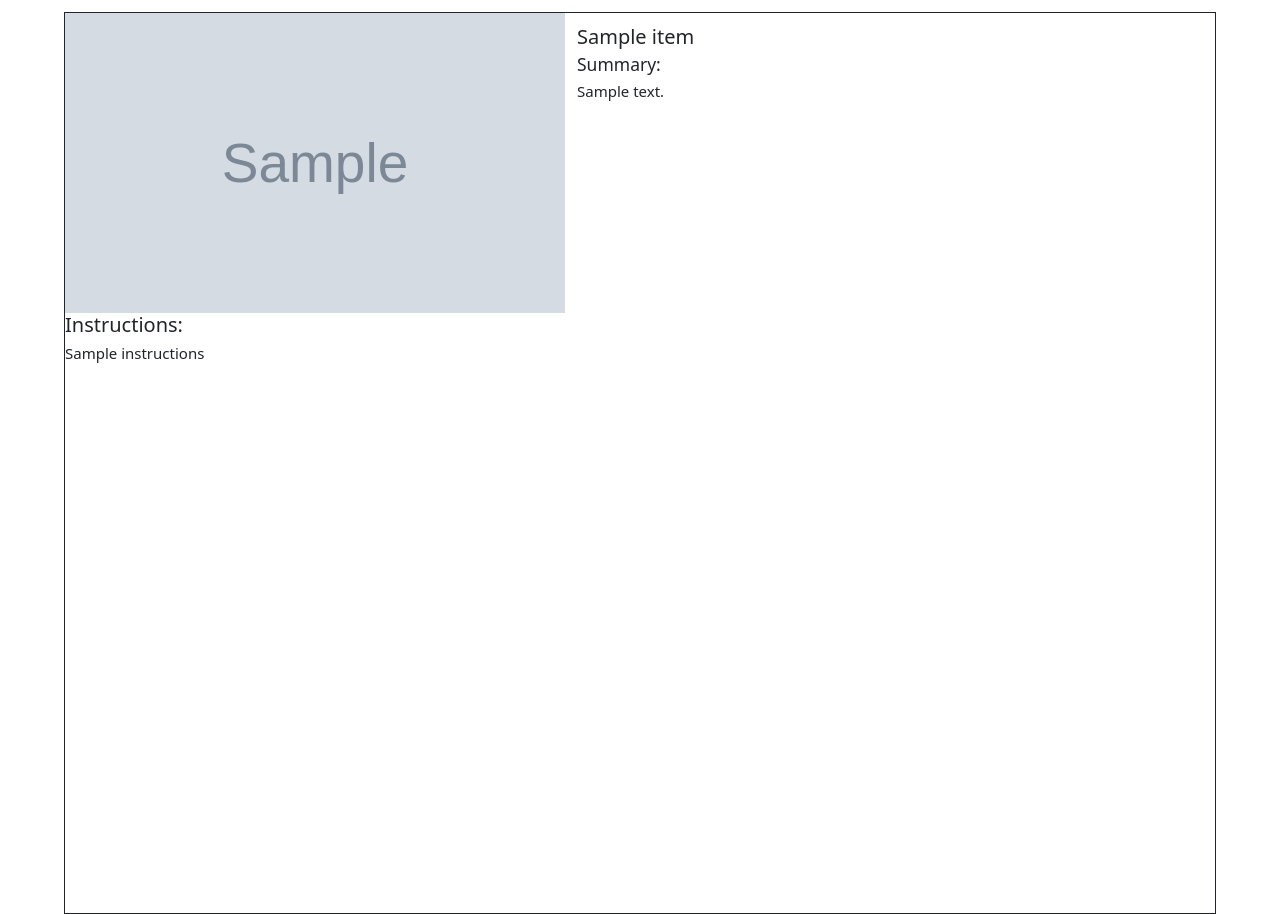
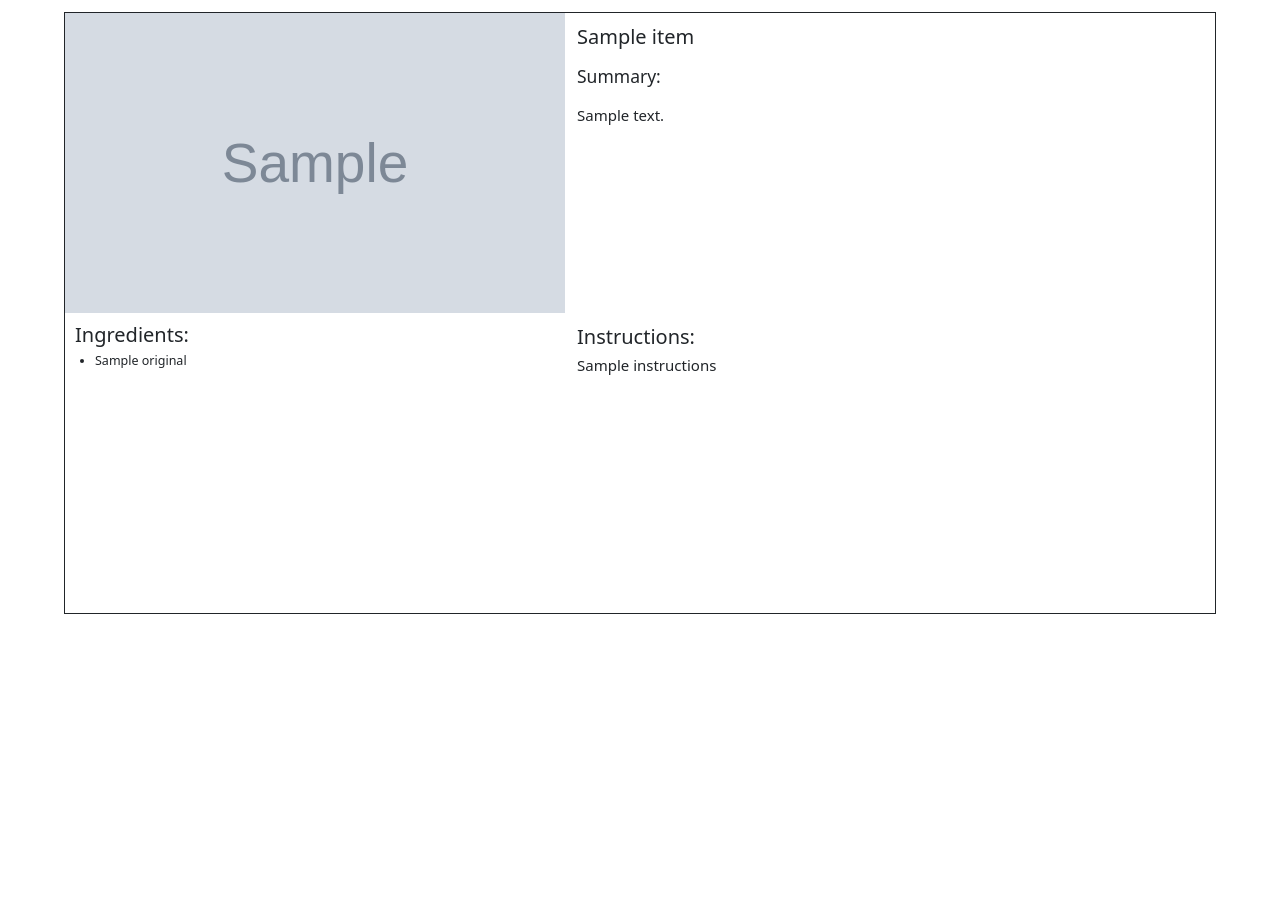
Before and after one commit to Shahabr99/Foodies, a Flask app: page /recipe/1 in a window 1280 px wide. Shown: the part 120-1034 px from the top of the page. After the commit the page ends 734 px from the top, so only its background shows below. Run offline with Flask 3, Linux system fonts and the light colour scheme; tables that the repository leaves empty hold one stand-in row (values such as "Sample post"); grey boxes marked "Sample" are stand-in pictures; a database or web service that is not in the repository returns one stand-in record (values such as "Sample title"); data that the repository does not hold is empty; parts of the project's set-up code (start-up, migrations or seed data) failed here and were passed over.

Commit message:
recipe info completed

```diff
--- a/static/app.css
+++ b/static/app.css
@@ -294,7 +294,7 @@ ul li a:active {
 .main {
   display: grid;
   grid-template-columns: 2fr 4fr;
-  grid-template-rows: repeat(3, 1fr);
+  grid-template-rows: repeat(2, 1fr);
   border: 1px solid;
   width: 90%;
   height: 95%;
@@ -311,4 +311,17 @@ ul li a:active {
 
 .summary {
   padding: 1.2rem;
+  display: flex;
+  flex-direction: column;
+  gap: 1.2rem;
 }
+
+.instructions {
+  grid-column: 2 / -1;
+  grid-row: 2;
+  padding: 1.2rem;
+}
+
+.instr {
+  font-size: 1.5rem;
+}
--- a/templates/recipe.html
+++ b/templates/recipe.html
@@ -20,16 +20,26 @@
 <main class="main">
   <div
     class="recipe-image"
-    style="background-image: url({{recipe['image']}})"
+    style="background-image: url({{recipe.image}})"
   ></div>
   <div class="summary">
     <h2>{{recipe['title']}}</h2>
     <h3>Summary:</h3>
     <p class="fs-4">{{recipe['summary'] | safe}}</p>
   </div>
+
+  <div class="ingredients p-3">
+    <h2>Ingredients:</h2>
+    <ul>
+      {% for ingredient in recipe.extendedIngredients %}
+      <li class="fs-5">{{ ingredient.original }}</li>
+      {% endfor %}
+    </ul>
+  </div>
+
   <div class="instructions">
     <h2>Instructions:</h2>
-    <p class="fs-4">{{recipe["instructions"] | safe}}</p>
+    <div class="fs-4">{{recipe["instructions"] | safe}}</div>
   </div>
 </main>
 {% endblock %}
--- a/templates/user.html
+++ b/templates/user.html
@@ -44,11 +44,7 @@
     <main class="main-container">
       <div class="left-sect">
         <div class="form-box">
-          <form
-            class="search-form d-flex gap-1"
-            action="/user/{{g.user.id}}"
-            method="POST"
-          >
+          <form class="search-form d-flex gap-1" action="" method="POST">
             <input
               class="form-control form-control-lg"
               type="text"
```
